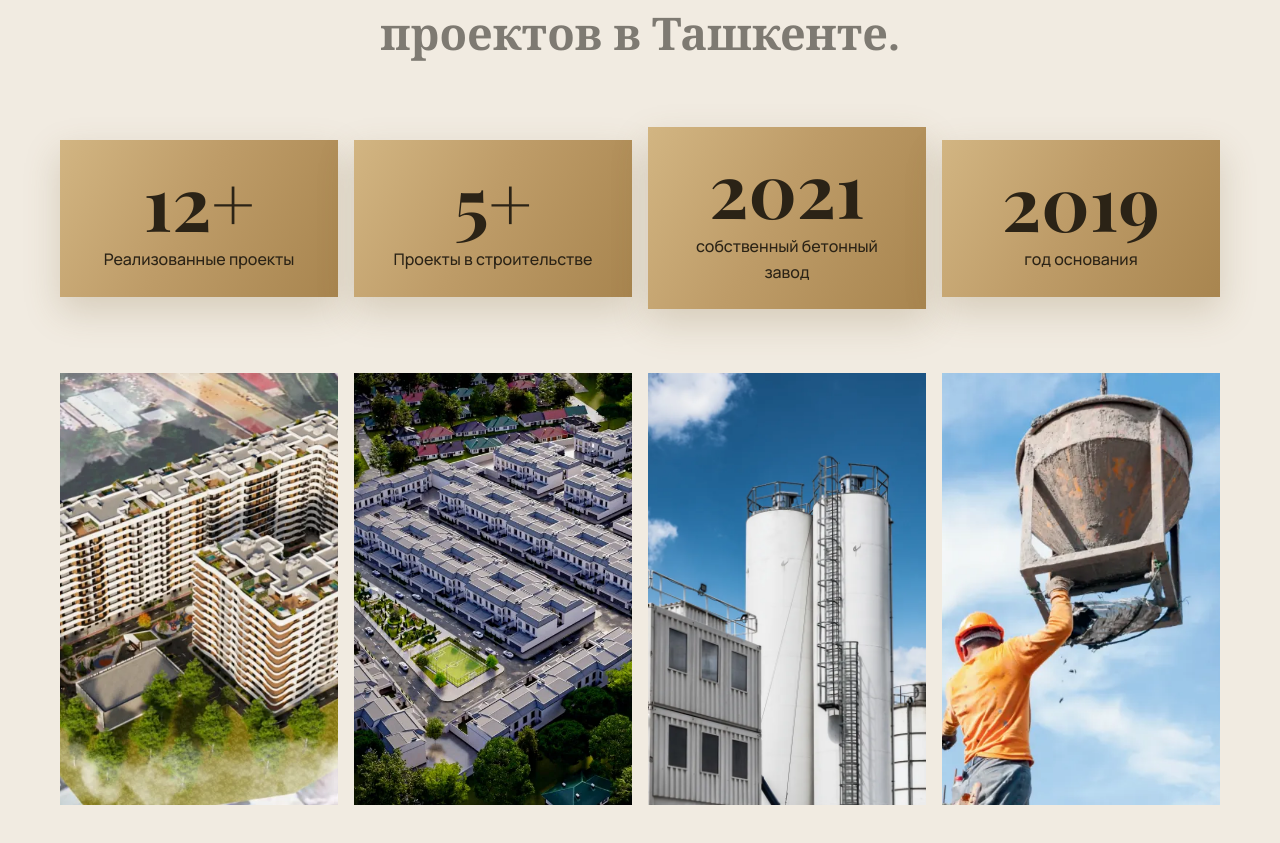
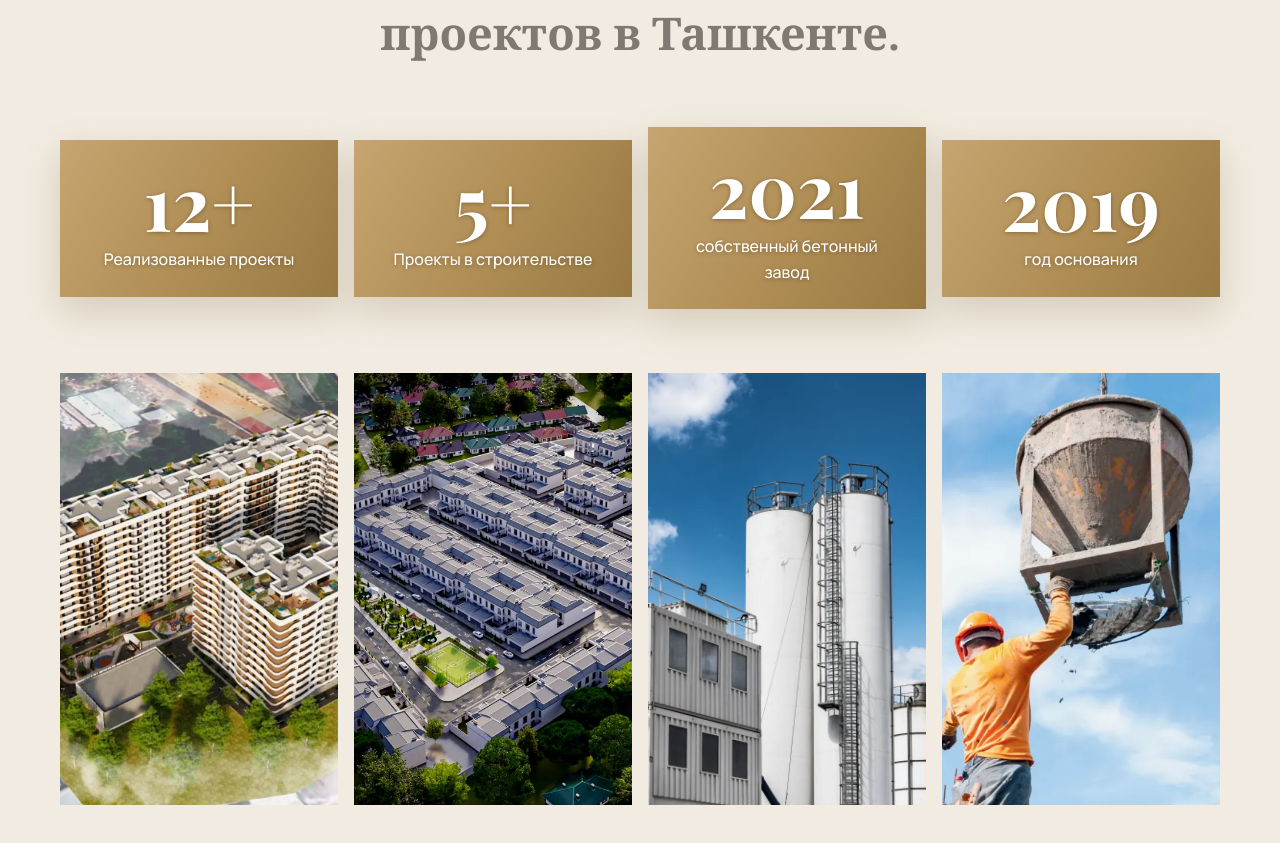
Before and after one commit to Feruzbek1619/Rennaissance-development, a React (Vite) app: page / in a window 1280 px wide. Shown: the part 1142-1985 px from the top of the page. Built offline with nearby package versions, Linux system fonts and the light colour scheme.

Commit message:
style(stats): white text on gold stat cards
Per client — numbers/labels are now white (deeper gold gradient + soft text
shadow for legibility) instead of dark.

Co-Authored-By: Claude Opus 4.8 <noreply@anthropic.com>

```diff
--- a/src/index.css
+++ b/src/index.css
@@ -116,12 +116,13 @@
 }
 /* Champagne-gold surface — stat-number cards (matches the gold CTA). */
 .stat-card {
-  background-image: linear-gradient(120deg, #d2b582 0%, #be9c68 46%, #a8854f 100%);
+  background-image: linear-gradient(120deg, #c6a570 0%, #b18f57 50%, #997a42 100%);
   box-shadow: 0 14px 34px rgba(120, 95, 50, 0.22);
 }
-/* Dark, readable text on the gold cards. */
+/* White text on the gold cards, with a soft shadow so it stays legible. */
 .stat-card p {
-  color: #2b2316;
+  color: #ffffff;
+  text-shadow: 0 1px 4px rgba(60, 40, 12, 0.4);
 }
 
 /* Lead modal enter animations */
```
